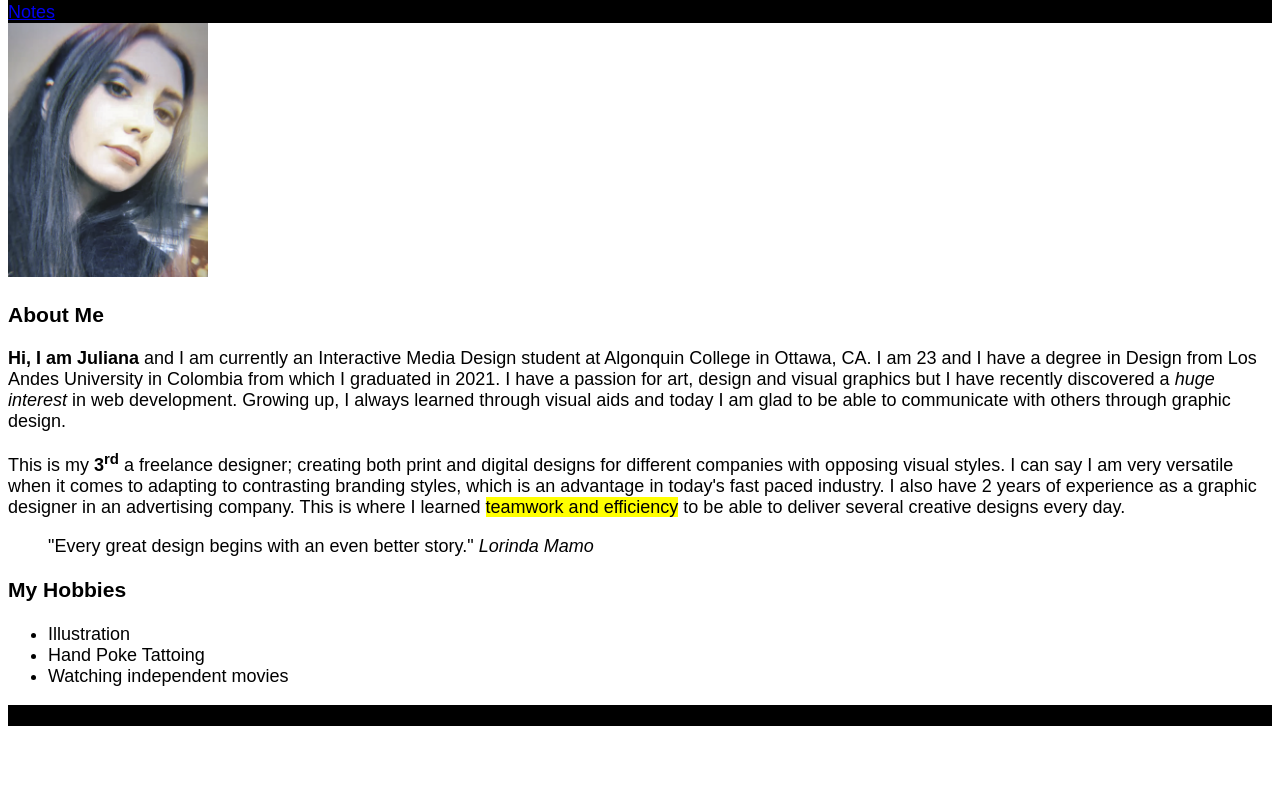
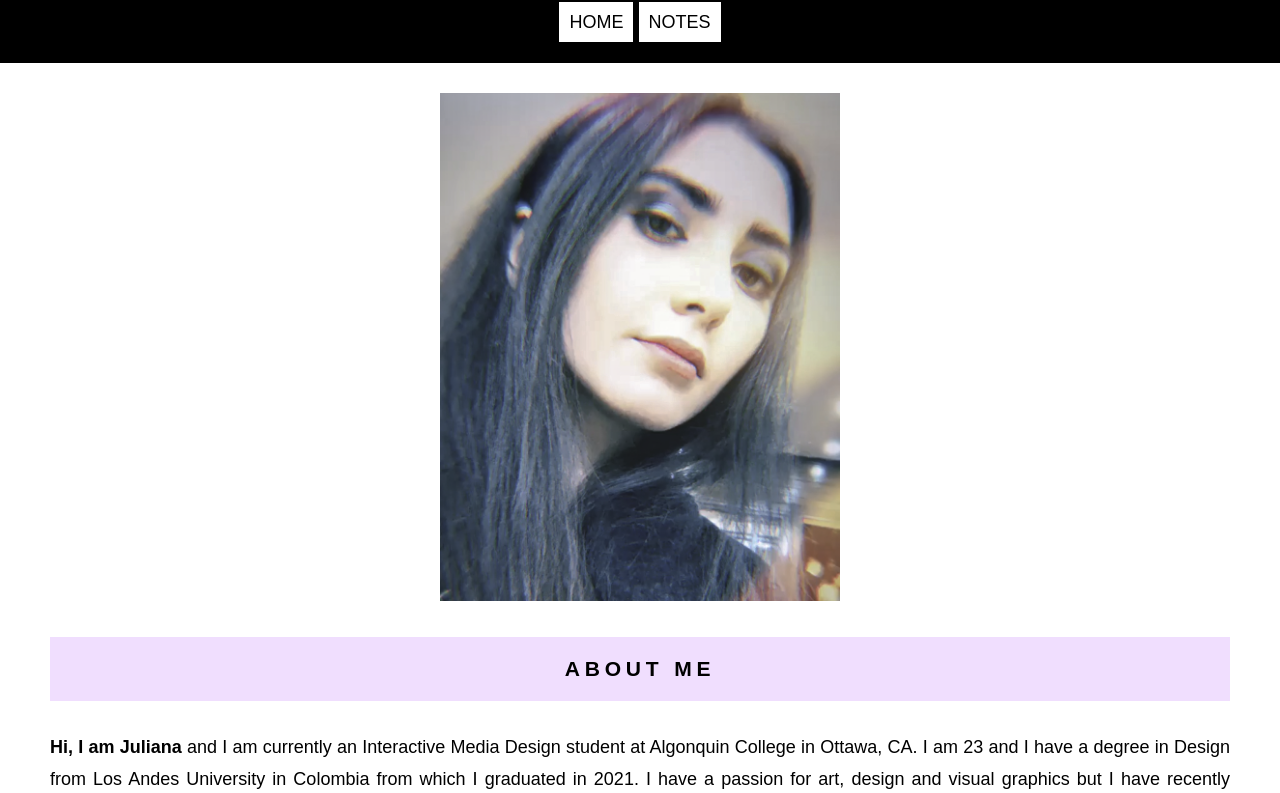
Before and after one commit to pinillah/html-assignment, a plain HTML site: page index.html in a window 1280 px wide. Shown: the part 88-881 px from the top of the page. Before the commit the page ends 822 px from the top, so only its background shows below. Drawn offline with Linux system fonts and the light colour scheme.

Commit message:
adds css styling with ids, classes and nth child

```diff
--- a/css/main.css
+++ b/css/main.css
@@ -1,8 +1,100 @@
 body {
     font-family: sans-serif;
     font-size: 18px;
+    text-align: justify;
+    background-color: black;
+    margin: 0px;
 }
 
-header, footer {
+header,
+footer {
     background-color: black;
+    color: white;
+    text-align: center;
+    padding-top: 10px;
+    padding-left: 50px;
+    padding-right: 50px;
+    padding-bottom: 30px;
 }
+
+p {
+    text-align: justify;
+    margin-top: 30px;
+    line-height: 2rem;
+}
+
+blockquote {
+    text-align: center;
+    color:  rgb(169, 88, 231);
+    margin-bottom: 30px;
+}
+
+mark {
+    background-color: rgb(240, 222, 254);
+}
+
+dt {
+    font-size: 20px;
+    font-weight: 700;
+    padding: 10px;
+}
+
+dd {
+    background-color: rgb(240, 222, 254);
+    padding: 20px;
+}
+
+li {
+    padding:15px;
+}
+
+li:nth-child(odd) {
+    background-color: rgba(232, 230, 234, 0.445);
+    color: black;
+}
+
+a:link {
+    text-decoration:none;
+    text-transform: uppercase;
+}
+
+a[href^="/notes.html"], a[href^="/index.html"] {
+    background-color: rgb(255, 255, 255);
+    color: black;
+    padding: 10px;
+}
+
+a:hover, a:focus {
+    background-color: rgb(240, 222, 254);
+}
+
+
+#section1 {
+    background-color: white;
+    padding-top: 10px;
+    padding-left: 50px;
+    padding-right: 50px;
+    padding-bottom: 30px;
+}
+
+#my-image {
+    text-align: center;
+    padding-top: 30px;
+    box-shadow: 0px 0px 2px 1px black;
+    background-color: white;
+}
+
+
+.site-title {
+    color: rgb(234, 214, 248);
+    letter-spacing: 0.2rem;
+    text-transform: uppercase;
+}
+
+.subtitle {
+    text-align: center;
+    letter-spacing: 0.3rem;
+    padding: 20px;
+    background-color:  rgb(240, 222, 254);
+    color: black;
+}
--- a/index.html
+++ b/index.html
@@ -20,31 +20,42 @@
 
 <body>
     <header>
-        <h1>Juliana Pinilla</h1>
+        <h1 class="site-title">JULIANA PINILLA</h1>
         <nav>
-            <a href="/notes.html" target="_blank">Notes</a>
+            <a href="/index.html">Home</a>
+            <a href="/notes.html">Notes</a>
         </nav>
     </header>
 
-    <img src="images/profile_picture.png" alt="profile_picture" title="Juliana's profile picture" width="200">
 
+    <div id="my-image" class="image">
+        <img src="images/profile_picture.png" alt="profile_picture" title="Juliana's profile picture" width="400">
+    </div>
+
+    <div id="section1">
         <article>
-        <h3>About Me</h3>
+            <h3 class="subtitle">ABOUT ME</h3>
         </article>
 
         <p>
-        <strong>Hi, I am Juliana</strong> and I am currently an Interactive Media Design student at Algonquin College in
-        Ottawa, <abbr>CA</abbr>. I am 23 and I have a degree in Design from Los Andes University in Colombia from which
+            <strong>Hi, I am Juliana</strong> and I am currently an Interactive Media Design student at Algonquin
+            College in
+            Ottawa, <abbr>CA</abbr>. I am 23 and I have a degree in Design from Los Andes University in Colombia from
+            which
             I graduated in 2021. I have a passion for art, design and visual graphics but I have recently discovered a
-        <em>huge interest</em> in web development. Growing up, I always learned through visual aids and today I am glad
+            <em>huge interest</em> in web development. Growing up, I always learned through visual aids and today I am
+            glad
             to be able to communicate with others through graphic design.
         </p>
 
         <p>
             This is my <b>3<sup>rd</sup></b> a freelance designer; creating both print and digital designs for different
-        companies with opposing visual styles. I can say I am very versatile when it comes to adapting to contrasting
-        branding styles, which is an advantage in today's fast paced industry. I also have 2 years of experience as a
-        graphic designer in an advertising company. This is where I learned <mark>teamwork and efficiency</mark> to be
+            companies with opposing visual styles. I can say I am very versatile when it comes to adapting to
+            contrasting
+            branding styles, which is an advantage in today's fast paced industry. I also have 2 years of experience as
+            a
+            graphic designer in an advertising company. This is where I learned <mark>teamwork and efficiency</mark> to
+            be
             able to deliver several creative designs every day.
         </p>
 
@@ -53,12 +64,14 @@
         </blockquote>
 
         <div>
-        <h3>My Hobbies</h3>
+            <h3 class="subtitle">MY HOBBIES</h3>
             <ul>
                 <li>Illustration</li>
-            <li>Hand Poke Tattoing</li>
+                <li>Hand Poke Tattooing</li>
                 <li>Watching independent movies</li>
+                <li>Cooking</li>
             </ul>
+        </div>
     </div>
 
     <footer>
--- a/notes.html
+++ b/notes.html
@@ -1,9 +1,11 @@
 <!DOCTYPE html>
 <html lang="en">
+
 <head>
     <meta charset="UTF-8">
     <meta http-equiv="X-UA-Compatible" content="IE=edge">
     <meta name="viewport" content="width=device-width, initial-scale=1.0">
+    <link rel="stylesheet" href="css/main.css">
     <title>Notes</title>
 </head>
 <!--
@@ -14,9 +16,14 @@
 
 <body>
     <header>
-        <h1>HTML Tags</h1>
+        <h1 class="site-title">HTML Tags</h1>
+        <nav>
+            <a href="/index.html">Home</a>
+            <a href="/notes.html">Notes</a>
+        </nav>
     </header>
 
+    <div id="section1">
         <dl>
             <dt>&lt;h1&gt; &lt;/h1&gt;</dt>
             <dd>Heading tag, used for creating bigger text for titles</dd>
@@ -30,5 +37,7 @@
             <dt>&lt;u&gt;</dt>
             <dd>Underline tag, used to emphasize a word by adding an line under the text</template></dd>
         </dl>
+    </div>
 </body>
+
 </html>
```
Lines whose indentation alone changed are shown as unchanged.
